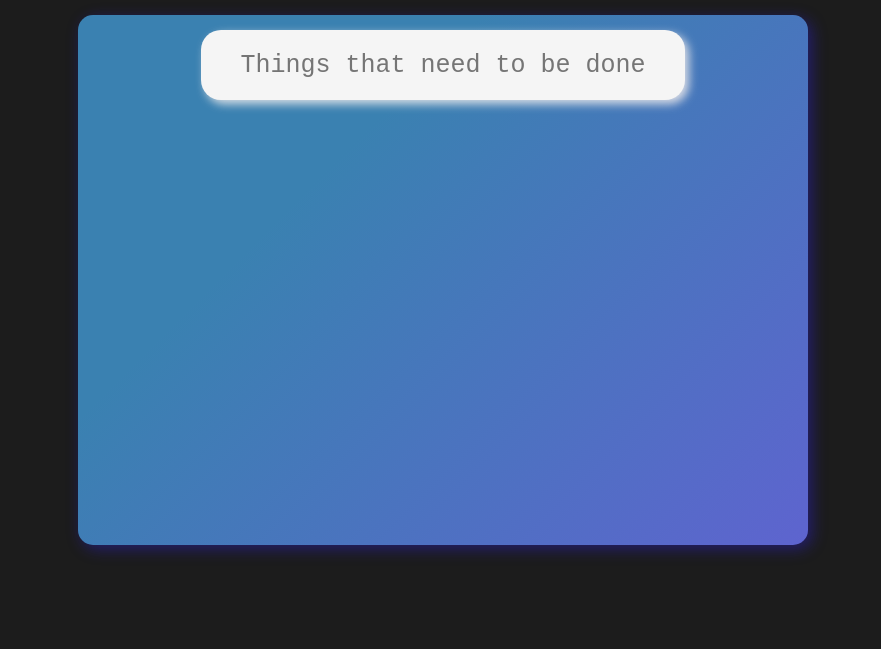
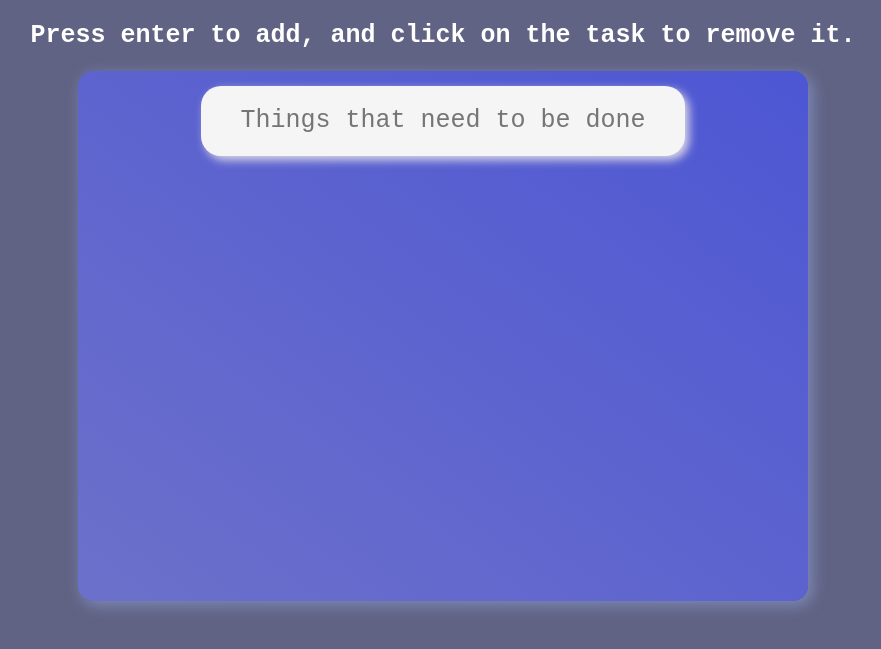
Before and after one commit to wroodalrashidi/web-hw-5, a PHP site: page / in a window 1280 px wide. Shown: the top 649 px of the page, without its empty margins (197-1078 px from the left). Run offline with PHP 8.4, Linux system fonts and the light colour scheme.

Commit message:
added animated gradient

```diff
--- a/index.html
+++ b/index.html
@@ -3,24 +3,25 @@
 <head>
     <meta charset="UTF-8">
     <meta name="viewport" content="width=device-width, initial-scale=1.0">
-    <title>Document</title>
+    <title>To DO List!</title>
     <link rel="stylesheet" href="./style.css">
 
 </head>
 <body>
 
-<div class="menu">
- <!-- this is to enter in a todo -->
+<h2>Press enter to add, and click on the task to remove it.</h2>
+<div class="css-selector menu">
+<!-- Here is where you write the task -->
  <input id="input" placeholder="Things that need to be done" />
 
-
- <!-- this is to keep the list of todos -->
+      <!-- the list of tasks will be dispalyed here -->
  <ul id="toDoList"></ul>
 
 </div>
 
 
 
+
  <script src="./script.js"></script>
 </body>
 </html>
--- a/style.css
+++ b/style.css
@@ -2,7 +2,7 @@
 
   body {
     font-family: 'Courier New', Courier, monospace;
-    background-color: rgba(5, 5, 5, 0.904);
+    background-color: #232553b6;
   }
 
   input {
@@ -37,11 +37,8 @@
   }
 
   .menu {
-    /* display: flex;
-    flex-direction: column;
-    justify-content: space-around; */
     text-align: center;
-    box-shadow:4px 4px 15px rgba(47, 34, 224, 0.425);
+    box-shadow:4px 4px 15px rgba(146, 163, 219, 0.61);
     padding: 15px;
     height: 500px;
     width: 700px;
@@ -50,9 +47,36 @@
     margin-left: auto;
     margin-bottom: 100px;
     border-radius: 15px;
-    background-color: #3388c1;
-    background-image: linear-gradient(135deg, #3a81b1 32%, #5e64cf 100%);
+  }
 
+  h2{
+font-size: 25px;
+text-align: center;
+color: white;
+font-family: 'Courier New', Courier, monospace;
+  }
 
+  .css-selector {
+    background: linear-gradient(217deg, #2030e1, #7d7fc5, #3e0864);
+    background-size: 600% 600%;
 
-  }
+    -webkit-animation: AnimationName 14s ease infinite;
+    -moz-animation: AnimationName 6s ease infinite;
+    animation: AnimationName 5s ease infinite;
+}
+
+@-webkit-keyframes AnimationName {
+    0%{background-position:0% 50%}
+    50%{background-position:100% 50%}
+    100%{background-position:0% 50%}
+}
+@-moz-keyframes AnimationName {
+    0%{background-position:0% 50%}
+    50%{background-position:100% 50%}
+    100%{background-position:0% 50%}
+}
+@keyframes AnimationName {
+    0%{background-position:0% 50%}
+    50%{background-position:100% 50%}
+    100%{background-position:0% 50%}
+}
```
Also changed, not shown: script.js (line endings or trailing spaces).
